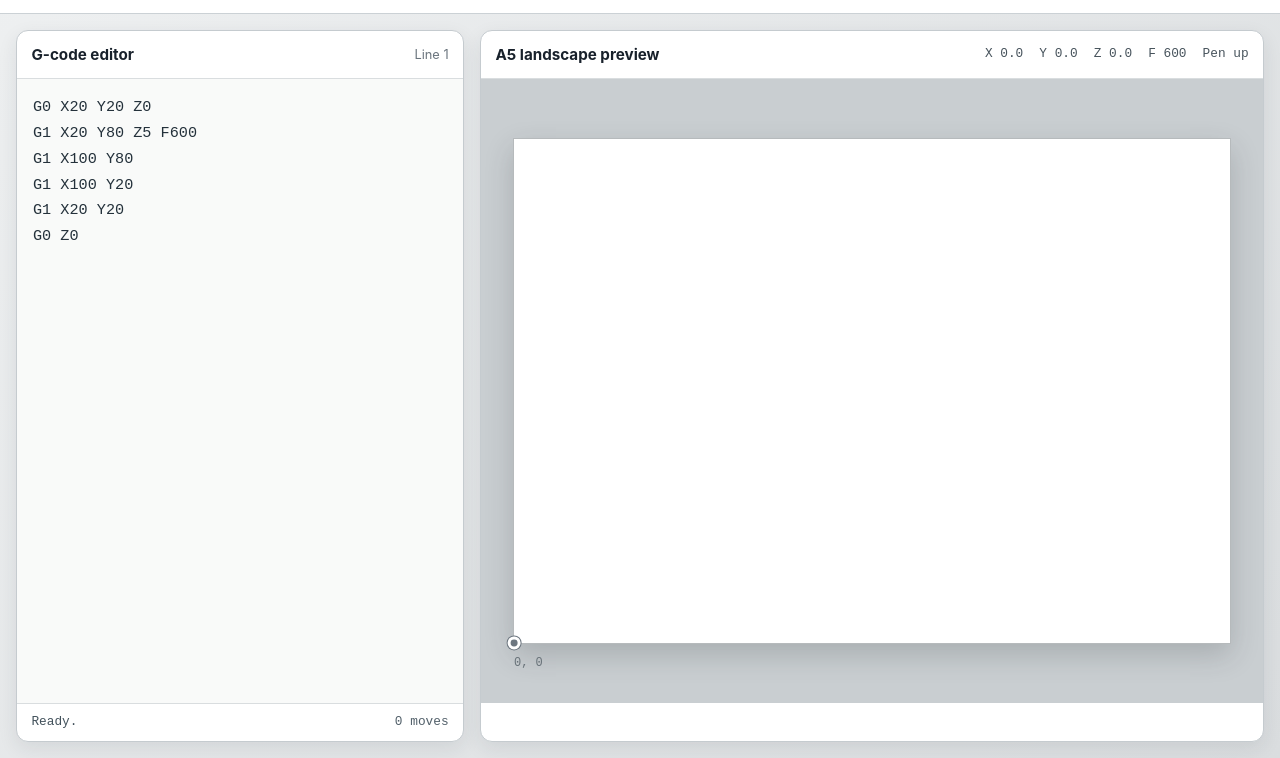
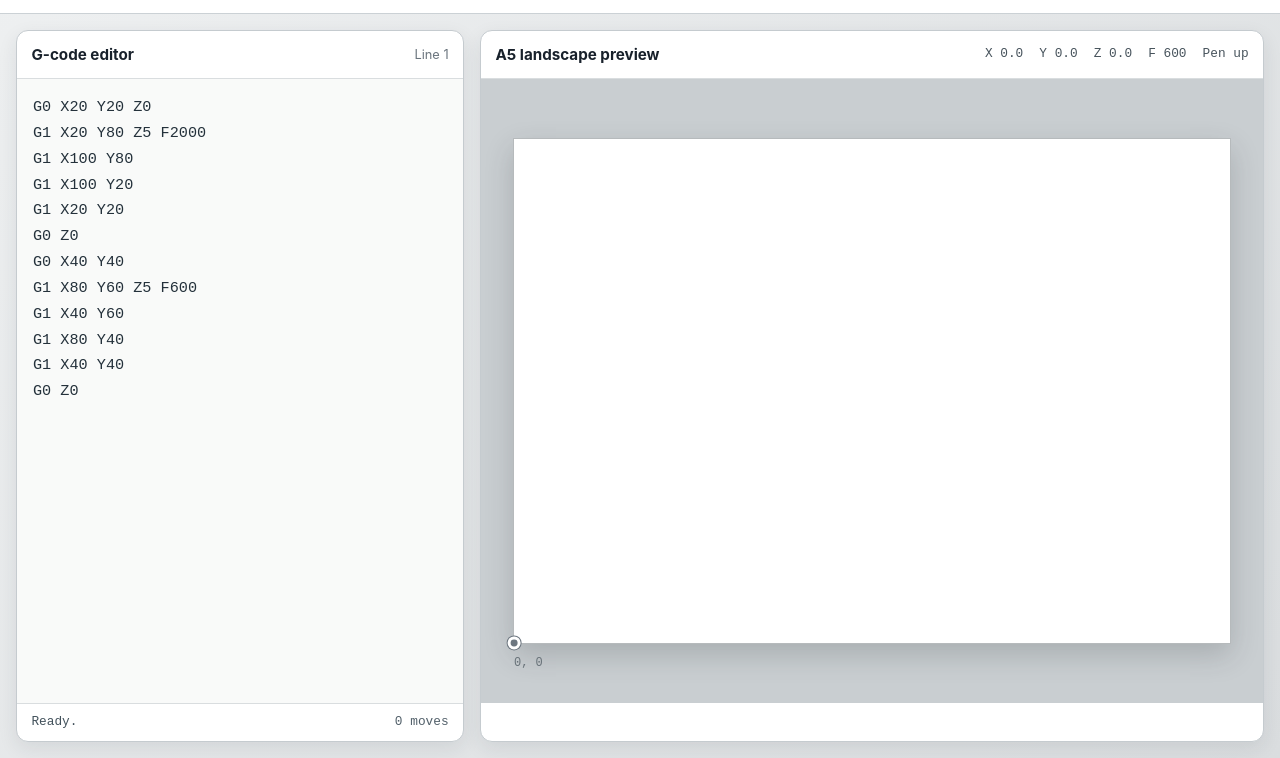
Before and after one commit to yck011522/gcode_drawing_visualizer, a plain HTML site: page index.html in a window 1280 px wide. Shown: the part 64-822 px from the top of the page. Drawn offline with Linux system fonts and the light colour scheme.

Commit message:
Update G-code editor with additional commands and improved movement instructions

```diff
--- a/index.html
+++ b/index.html
@@ -101,10 +101,16 @@
       <section class="panel" aria-labelledby="editor-title">
         <div class="panel-heading"><h2 id="editor-title">G-code editor</h2><span id="lineReadout" class="muted">Line 1</span></div>
         <textarea id="codeEditor" aria-label="G-code editor" spellcheck="false">G0 X20 Y20 Z0
-G1 X20 Y80 Z5 F600
+G1 X20 Y80 Z5 F2000
 G1 X100 Y80
 G1 X100 Y20
 G1 X20 Y20
+G0 Z0
+G0 X40 Y40
+G1 X80 Y60 Z5 F600
+G1 X40 Y60
+G1 X80 Y40
+G1 X40 Y40
 G0 Z0</textarea>
         <div class="editor-footer">
           <span id="message" class="message">Ready.</span>
```
